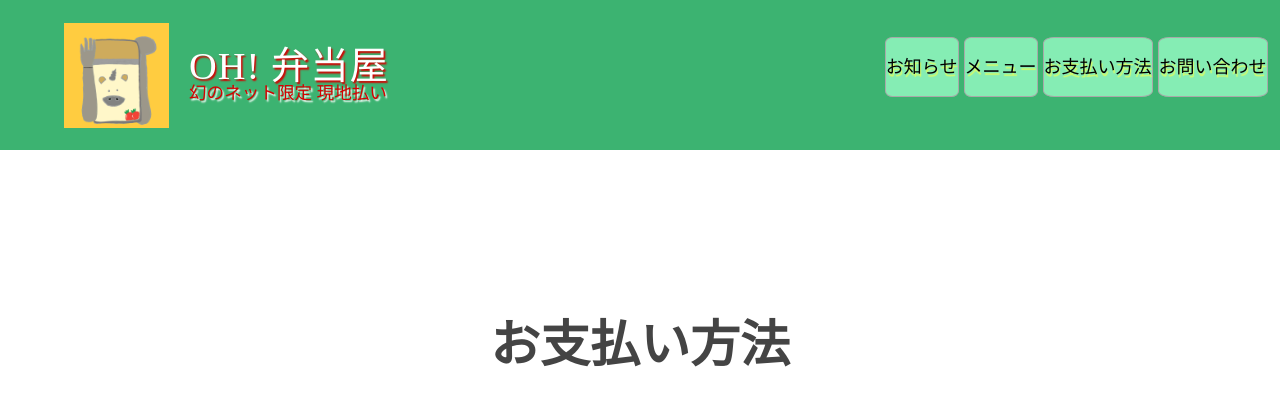
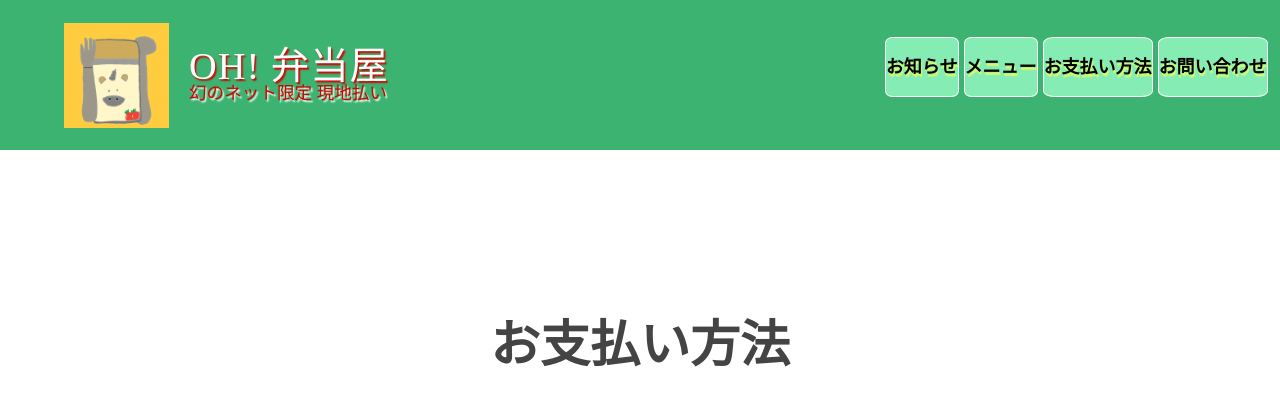
Before and after one commit to michikofujita/oh-bento, a PHP site: page /cash.php in a window 1280 px wide. Shown: the top 420 px of the page. Run offline with PHP 8.4, Linux system fonts and the light colour scheme.

Commit message:
文字の太さ変更

```diff
--- a/css/base-style.css
+++ b/css/base-style.css
@@ -59,7 +59,7 @@ body {
 }
 #header nav li, nav a {
     display: block;
-
+    font-weight:bold
 }
 #header nav a {
     text-decoration: none;
@@ -78,8 +78,6 @@ body {
 
 }
 
-
-
 /* address部分 */
 #adress dl {
     text-align: center;
@@ -93,7 +91,7 @@ body {
     padding: 30px;
     text-align: center;
     font-size: 7vw;
-    color: #d50000;
+    color: #ffffff;
     text-shadow: 1px 3px 1px #ffffff;
     margin-left: auto;
     margin-right: auto;
@@ -203,7 +201,7 @@ body {
         border-style: solid;
         background-color: #85edb4;
         border-width:1px;
-        border-color: darkgray;
+        border-color: rgb(255, 255, 255);
         color: black;
         text-decoration: none;
         border-radius: 10%;
@@ -211,17 +209,14 @@ body {
     #adress p {
         font-size: 30px;
     }
-
     #adress .dya {
         font-size: 45px;
         margin: 10px;
     }
-
     #header .business {
         font-size: 20px;
         margin: 15px;
     }
-
     #adress address {
         font-size: 25px;
     }
```
